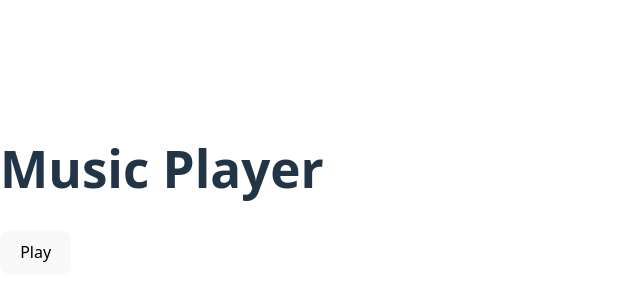
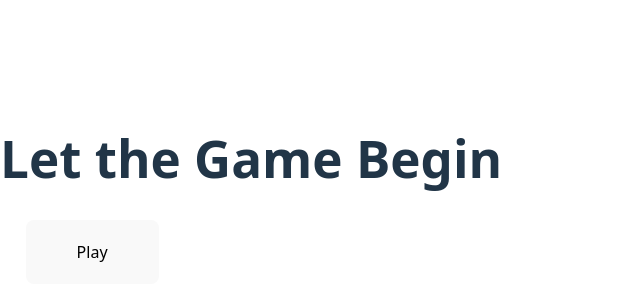
Before and after one commit to madhurrathod/Text-Based-Console-Game, a React (Vite) app: page / in a window 1280 px wide. Shown: the part 210-510 px from the top of the page, without its empty margins (0-640 px from the left). Built offline with nearby package versions, Linux system fonts and the light colour scheme.

Commit message:
created new file game.jsx and given a little bit style to button play

```diff
--- a/src/musicplayer.jsx
+++ b/src/musicplayer.jsx
@@ -19,7 +19,7 @@ export default function PlayMusic(){
     }
     return(
     <>
-        <h1>Music Player</h1>
-        <button onClick={toggle}>{!isPlaying ? "Play":"Pause"}</button>
+        <h1>Let the Game Begin</h1>
+        <button style = {{"margin-left":"2vw","padding":"20px 50px"}} onClick={toggle}>{!isPlaying ? "Play":"Pause"}</button>
     </>
 )}
```
Also changed, not shown: src/game.jsx (added).
